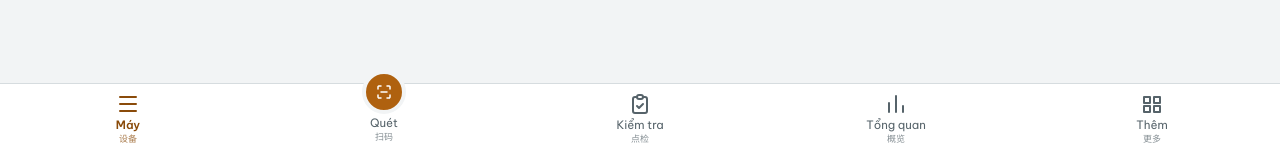
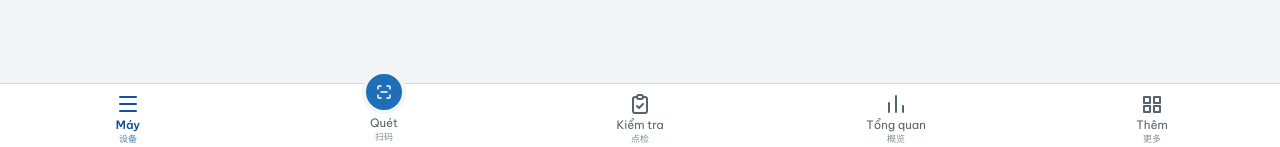
Before and after one commit to luongquangdao8386-ops/ly-lich-thiet-bi, a plain HTML site: page index.html in a window 1280 px wide. Shown: the part 650-797 px from the top of the page. Drawn offline with Linux system fonts and the light colour scheme; no server answers.

Commit message:
Update style.css

```diff
--- a/style.css
+++ b/style.css
@@ -1,5 +1,5 @@
 :root{
-  --bronze:#AF610F; --bronze-ink:#8A4B0A; --bronze-soft:#F7EBDD;
+    --bronze:#1E6FB8; --bronze-ink:#145394; --bronze-soft:#EAF2FB;
   --ink:#1E272C; --ink-2:#56636A; --paper:#F2F4F5; --surface:#FFFFFF; --line:#D6DCDF;
   --ok:#2B7A57; --ok-bg:#E3F2EA; --warn:#8A6500; --warn-bg:#FFF1C7; --bad:#B42A20; --bad-bg:#FBE4E1;
   --bar:#1E272C; --shadow:0 1px 0 rgba(30,39,44,.06);
@@ -8,14 +8,14 @@
 }
 @media (prefers-color-scheme:dark){
   :root:not([data-theme="light"]){
-    --bronze:#D9893A; --bronze-ink:#E9A565; --bronze-soft:#34261A;
+        --bronze:#5B9BD5; --bronze-ink:#8FBFE8; --bronze-soft:#16283A;
     --ink:#E4E9EB; --ink-2:#9AA7AD; --paper:#12181B; --surface:#1B2327; --line:#2E3A40;
     --ok:#6FCB9F; --ok-bg:#16322A; --warn:#F0C45A; --warn-bg:#3A2F12; --bad:#FF8A80; --bad-bg:#3D1C1A;
     --bar:#0C1113; color-scheme:dark;
   }
 }
 :root[data-theme="dark"]{
-  --bronze:#D9893A; --bronze-ink:#E9A565; --bronze-soft:#34261A;
+      --bronze:#5B9BD5; --bronze-ink:#8FBFE8; --bronze-soft:#16283A;
   --ink:#E4E9EB; --ink-2:#9AA7AD; --paper:#12181B; --surface:#1B2327; --line:#2E3A40;
   --ok:#6FCB9F; --ok-bg:#16322A; --warn:#F0C45A; --warn-bg:#3A2F12; --bad:#FF8A80; --bad-bg:#3D1C1A;
   --bar:#0C1113; color-scheme:dark;
```
